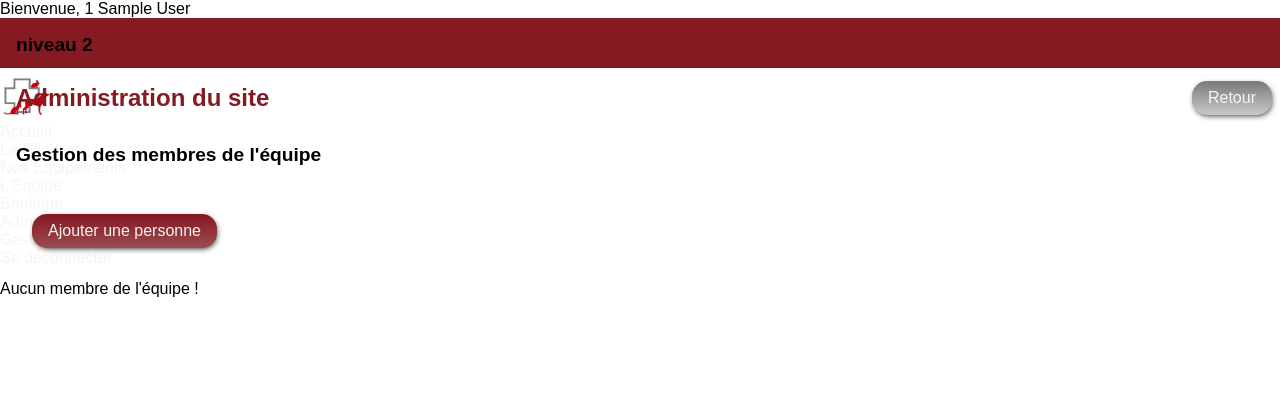
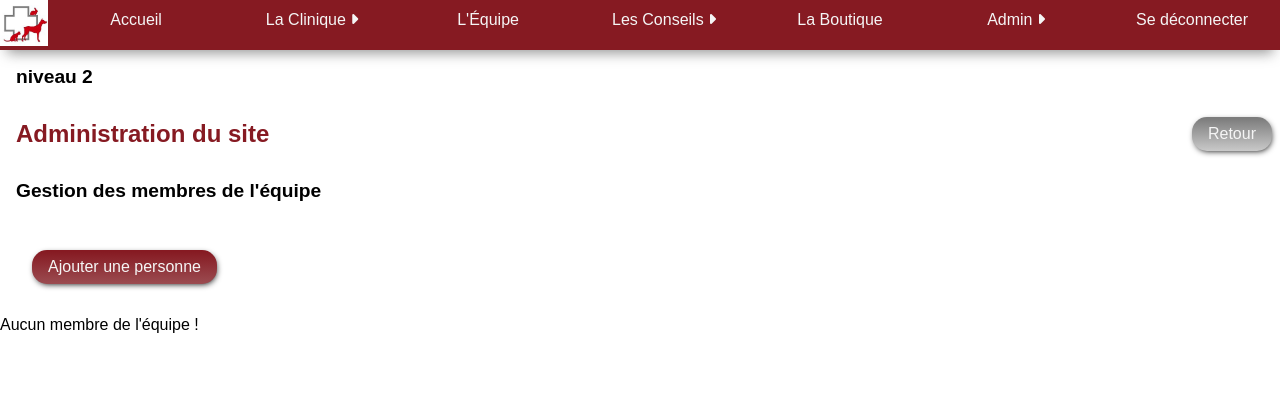
Before and after one commit to AmandineDubreuil/EpiVeto, a PHP site: page /adminEpiVeto/equipe/index.php in a window 1280 px wide. Shown: the top 420 px of the page. Run offline with PHP 8.4, Linux system fonts and the light colour scheme; the visitor is signed in with stand-in values (Sample User, id 1); data that the repository does not hold is empty; a stand-in replaces the project's code that opens the database connection; some web fonts are replaced.

Commit message:
ajout menu dans les différents niveaux

```diff
--- a/assets/js/script.js
+++ b/assets/js/script.js
@@ -36,3 +36,4 @@ function subMenu(menuButton) {
 
 subMenu("#clinique");
 subMenu("#conseils");
+subMenu("#admin");
--- a/structure/headerNiv2View.php
+++ b/structure/headerNiv2View.php
@@ -1,26 +1,89 @@
 <header>
-        <?php if (isConnected()) : ?>
-            <p class="bienvenue">Bienvenue, <?= $_SESSION['civilite'] ?> <?= $_SESSION['nom'] ?></p>
-        <?php endif  ?>
-        <nav>
+    <nav>
+        <div class="menuPrincipal">
+
+            <a id="logo" href="../../index.php"><img src="../../assets/img/logo.JPG" alt=""></a>
+            <input type="checkbox" id="burgerSwitch" />
+            <label for="burgerSwitch" class="burger"><i class="fas fa-bars"></i></label>
+            <label for="burgerSwitch" class="cross"><i class="fas fa-times"></i></label>
+            <div class="menu">
+                <div class="menu-category">
+                    <a href="../../index.php" class="menu-item" id="accueil">Accueil</a>
+                </div>
+                <div class="menu-category">
+                    <a href="#" class="menu-item" id="clinique">La Clinique <i class="fas fa-caret-down"></i></a>
+                    <div class="menu-category-items">
+                        <div>
+                            <a href="../../clinique.php" class="menu-item">
+                                Notre Clinique
+                            </a>
+                        </div>
+                        <div>
+                            <a href="../../equipements.php" class="menu-item">
+                                Nos Équipements
+                            </a>
+                        </div>
+                        <div>
+                            <a href="#" class="menu-item">
+                                Nos Honoraires
+                            </a>
+                        </div>
+                    </div>
+                </div>
+                <div class="menu-category">
+                    <a href="../../equipe.php" class="menu-item" id="equipe">L'Équipe</a>
+                </div>
+                <div class="menu-category">
+                    <a href="#" class="menu-item" id="conseils">Les Conseils <i class="fas fa-caret-down"></i></a>
+                    <div class="menu-category-items">
+                        <div> <a href="#" class="menu-item">
+                                Chiens
+                            </a></div>
+                        <div> <a href="#" class="menu-item">
+                                Chats
+                            </a></div>
+                        <div> <a href="#" class="menu-item">
+                                NAC
+                            </a></div>
+                        <div> <a href="#" class="menu-item">
+                                Infos Utiles
+                            </a></div>
+                    </div>
+                </div>
+                <div class="menu-category">
+                    <a href="https://www.clubvetshop.fr/mon-veterinaire/clinique-veterinaire-epi-veto" target="blank" class="menu-item" id="boutique">La Boutique</a>
+                </div>
+                <?php if (isAdminConnected()) : ?>
+
+                    <div class="menu-category">
+                        <a href="#" class="menu-item" id="admin">Admin <i class="fas fa-caret-down"></i></a>
+                        <div class="menu-category-items">
+                            <div> <a href="../index.php" class="menu-item">
+                                    Administration du site
+                                </a></div>
+                            <div> <a href="../../equipe/index.php" class="menu-item">
+                                    Gestion de l'équipe
+                                </a></div>
+                            <div> <a href="#" class="menu-item">
+                                    Gestion des honoraires
+                                </a></div>
+                            <div> <a href="#" class="menu-item">
+                                    Gestion des conseils
+                                </a></div>
+                        </div>
+                    </div>
+                <?php endif ?>
+                <div class="menu-category">
+                    <a href="../login/deconnexion.php" class="menu-item" id="deconnexion">Se déconnecter</a>
+                </div>
+
+            </div>
+        </div>
+    </nav>
+
+    <?php if (!empty($bandeau)) : ?>
+        <div class="messagedefilant">
+            <div><span><?= $bandeau ?></span></div>
+        </div>
+    <?php endif; ?>
             <h3>niveau 2</h3>
-            <a id="logo" href="../../index.php"><img src="./assets/img/logo.JPG" alt=""></a>
-            <ul class="nivUn">
-                <li><a href="../../index.php">Accueil</a></li>
-                <li> <a href="../../clinique.php">La Clinique</a>
-                    <ul class="nivDeux">
-                        <li><a href="../../equipements.php">Nos Équipements</a></li>
-                    </ul>
-                </li>
-                <li><a href="../../equipe.php">L'Équipe</a></li>
-                <li><a href="https://www.clubvetshop.fr/mon-veterinaire/clinique-veterinaire-epi-veto" target="blank">Boutique</a></li>
-
-                <?php if (isAdminConnected()) : ?>
-                    <li>
-                        <a class="btn" href="../index.php" role="button">Admin</a>
-                        <ul class="nivDeux">
-                            <li><a href="../equipe/index.php">Gestion de l'Equipe</a></li>
-                        </ul>
-                    <?php endif ?>
-                    </li>
-                    <a class="btnInput" href="../../login/deconnexion.php">Se déconnecter</a>
--- a/view/adminEpiVeto/actualites/editView.php
+++ b/view/adminEpiVeto/actualites/editView.php
@@ -9,7 +9,7 @@
     <link rel="stylesheet" href="https://cdnjs.cloudflare.com/ajax/libs/font-awesome/6.2.1/css/all.min.css" integrity="sha512-MV7K8+y+gLIBoVD59lQIYicR65iaqukzvf/nwasF0nqhPay5w/9lJmVM2hMDcnK1OnMGCdVK+iQrJ7lzPJQd1w==" crossorigin="anonymous" referrerpolicy="no-referrer" />
 
     <link rel="stylesheet" href="../../assets/css/style.css">
-    <script src="./assets/js/script.js" type="module" defer></script>
+    <script src="../../assets/js/script.js" type="module" defer></script>
 
 </head>
 
--- a/view/adminEpiVeto/equipe/ajoutView.php
+++ b/view/adminEpiVeto/equipe/ajoutView.php
@@ -9,7 +9,7 @@
     <link rel="stylesheet" href="https://cdnjs.cloudflare.com/ajax/libs/font-awesome/6.2.1/css/all.min.css" integrity="sha512-MV7K8+y+gLIBoVD59lQIYicR65iaqukzvf/nwasF0nqhPay5w/9lJmVM2hMDcnK1OnMGCdVK+iQrJ7lzPJQd1w==" crossorigin="anonymous" referrerpolicy="no-referrer" />
     <script src="../../assets/js/scriptAdmin.js" defer></script>
     <link rel="stylesheet" href="../../assets/css/style.css">
-    <script src="./assets/js/script.js" type="module" defer></script>
+    <script src="../../assets/js/script.js" type="module" defer></script>
 
 </head>
 
--- a/view/adminEpiVeto/equipe/editView.php
+++ b/view/adminEpiVeto/equipe/editView.php
@@ -9,7 +9,7 @@
     <link rel="stylesheet" href="https://cdnjs.cloudflare.com/ajax/libs/font-awesome/6.2.1/css/all.min.css" integrity="sha512-MV7K8+y+gLIBoVD59lQIYicR65iaqukzvf/nwasF0nqhPay5w/9lJmVM2hMDcnK1OnMGCdVK+iQrJ7lzPJQd1w==" crossorigin="anonymous" referrerpolicy="no-referrer" />
 
     <link rel="stylesheet" href="../../assets/css/style.css">
-    <script src="./assets/js/script.js" type="module" defer></script>
+    <script src="../../assets/js/script.js" type="module" defer></script>
 
 </head>
 
--- a/view/adminEpiVeto/equipe/indexView.php
+++ b/view/adminEpiVeto/equipe/indexView.php
@@ -9,7 +9,7 @@
     <link rel="stylesheet" href="https://cdnjs.cloudflare.com/ajax/libs/font-awesome/6.2.1/css/all.min.css" integrity="sha512-MV7K8+y+gLIBoVD59lQIYicR65iaqukzvf/nwasF0nqhPay5w/9lJmVM2hMDcnK1OnMGCdVK+iQrJ7lzPJQd1w==" crossorigin="anonymous" referrerpolicy="no-referrer" />
 
     <link rel="stylesheet" href="../../assets/css/style.css">
-    <script src="./assets/js/script.js" type="module" defer></script>
+    <script src="../../assets/js/script.js" type="module" defer></script>
 
 </head>
 
--- a/view/adminEpiVeto/indexView.php
+++ b/view/adminEpiVeto/indexView.php
@@ -9,7 +9,7 @@
     <link rel="stylesheet" href="https://cdnjs.cloudflare.com/ajax/libs/font-awesome/6.2.1/css/all.min.css" integrity="sha512-MV7K8+y+gLIBoVD59lQIYicR65iaqukzvf/nwasF0nqhPay5w/9lJmVM2hMDcnK1OnMGCdVK+iQrJ7lzPJQd1w==" crossorigin="anonymous" referrerpolicy="no-referrer" />
 
     <link rel="stylesheet" href="../assets/css/style.css">
-    <script src="./assets/js/script.js" type="module" defer></script>
+    <script src="../assets/js/script.js" type="module" defer></script>
 
 </head>
 
--- a/view/adminEpiVeto/utilisateurs/editView.php
+++ b/view/adminEpiVeto/utilisateurs/editView.php
@@ -9,7 +9,7 @@
     <link rel="stylesheet" href="https://cdnjs.cloudflare.com/ajax/libs/font-awesome/6.2.1/css/all.min.css" integrity="sha512-MV7K8+y+gLIBoVD59lQIYicR65iaqukzvf/nwasF0nqhPay5w/9lJmVM2hMDcnK1OnMGCdVK+iQrJ7lzPJQd1w==" crossorigin="anonymous" referrerpolicy="no-referrer" />
 
     <link rel="stylesheet" href="../../assets/css/style.css">
-    <script src="./assets/js/script.js" type="module" defer></script>
+    <script src="../../assets/js/script.js" type="module" defer></script>
 
 </head>
 
--- a/view/adminEpiVeto/utilisateurs/indexView.php
+++ b/view/adminEpiVeto/utilisateurs/indexView.php
@@ -9,7 +9,7 @@
     <link rel="stylesheet" href="https://cdnjs.cloudflare.com/ajax/libs/font-awesome/6.2.1/css/all.min.css" integrity="sha512-MV7K8+y+gLIBoVD59lQIYicR65iaqukzvf/nwasF0nqhPay5w/9lJmVM2hMDcnK1OnMGCdVK+iQrJ7lzPJQd1w==" crossorigin="anonymous" referrerpolicy="no-referrer" />
 
     <link rel="stylesheet" href="../../assets/css/style.css">
-    <script src="./assets/js/script.js" type="module" defer></script>
+    <script src="../../assets/js/script.js" type="module" defer></script>
 
 </head>
 
```
Also changed, not shown: structure/headerNiv1View.php (+84 -22 lines).
